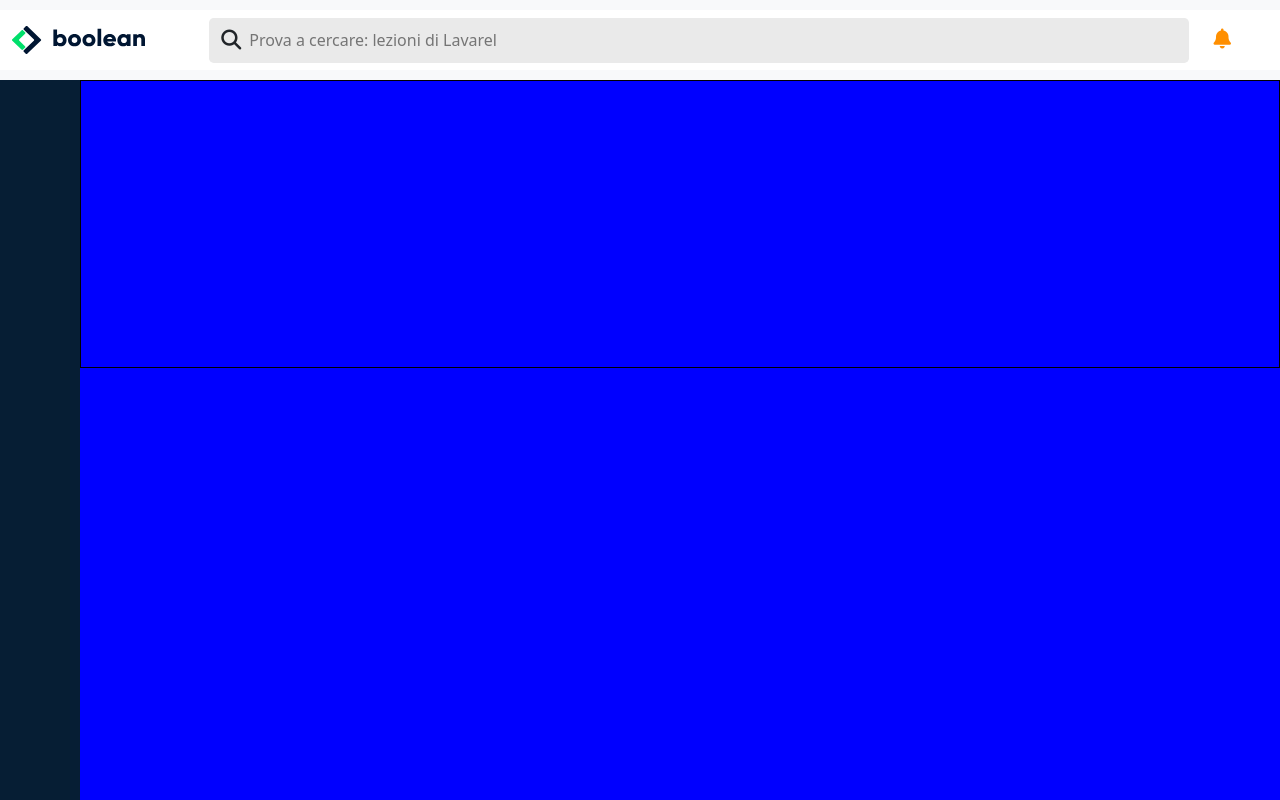
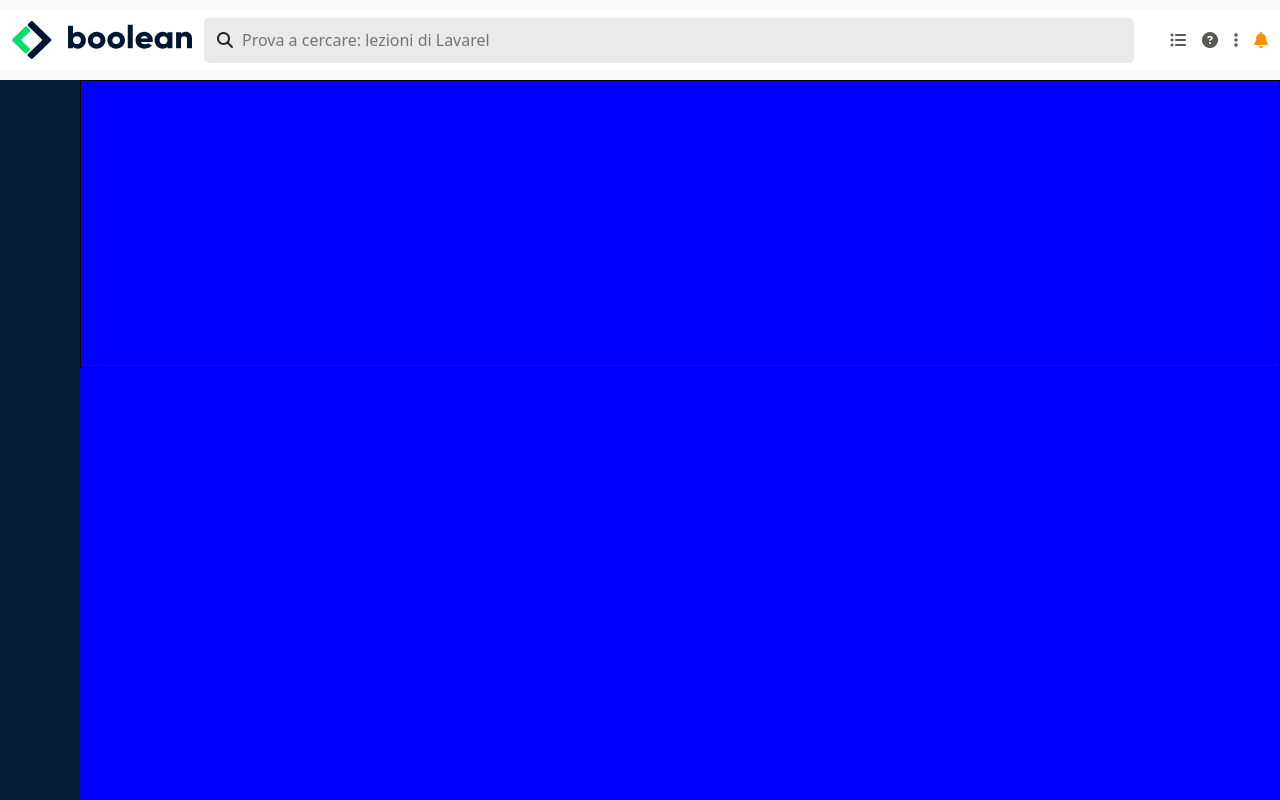
Before and after one commit to Marco9726/html-css-bootstrap-dashboard, a plain HTML site: page index.html in a window 1280 px wide. Drawn offline with nearby package versions, Linux system fonts and the light colour scheme.

Commit message:
header completato

```diff
--- a/css/style.css
+++ b/css/style.css
@@ -5,11 +5,18 @@
     box-sizing: border-box;
 }
 
+ul{
+    list-style-type: none;
+}
+
+.debug{
+    border: 1px solid red;
+}
+
 /* * HEADER * */
 header{
     height: 80px;
 }
-
 
 #logo-container{
     width: 80px;
@@ -19,11 +26,6 @@ header{
     background-color: rgb(234, 234, 234);
 }
 
-#searchbar i{
-    font-size: 1.25rem;
-    margin-right: .5rem;
-}
-
 #searchbar input[type="search"]{
     width: 100%;
     background-color: rgb(234, 234, 234);
@@ -31,13 +33,21 @@ header{
     border: none;
 }
 
-.dropdown i{
-    color: rgb(255,143,0);
+#navbar{
+    position: relative;
+    left: 1.5rem;
+}
+
+#bell{
     font-size: 1.25rem;
 }
 
-.debug{
-    border: 1px solid red;
+#navbar ul a{
+    color: rgb(91,88,88);
+}
+
+header #navbar .fa-bell{
+    color: rgb(255,143,0);
 }
 /* ** * MAIN * ** */
 main{
@@ -66,3 +76,9 @@ aside{
 
 
 /* ***** MEDIA QUERY *****  */
+/* desktop min 992px***  */
+@media screen and (min-width: 992px){
+    #logo-container{
+        width: 180px;
+    }
+}
--- a/index.html
+++ b/index.html
@@ -10,23 +10,27 @@
         <link rel="stylesheet" href="./css/style.css">
     </head>
     <body>
+        <!-- HEADER  -->
         <header class="d-flex align-items-center bg-light">
             <div id="header-container" class="container-fluid h-75 bg-white">
                 <div class="row justify-content-between w-100 h-100 align-items-center">
-                    <div class="col-2">
+                    <!-- logo  -->
+                    <div class="col flex-grow-0">
                         <div id="logo-container">
                             <img class="w-75 d-lg-none" src="./img/mobile-logo.png" alt="logo">
-                            <img class="d-none d-lg-block" src="./img/logo.svg" alt="logo">
+                            <img class="d-none d-lg-block w-100" src="./img/logo.svg" alt="logo">
                         </div>
                     </div>
+                    <!-- searchbar  -->
                     <div id="searchbar" class="col d-flex align-items-center flex-grow-1 h-75 rounded-3">
-                        <i class="fa-solid fa-magnifying-glass"></i>
+                        <i class="fa-solid fa-magnifying-glass me-2 btn p-0"></i>
                         <input type="search" name="search" placeholder="Prova a cercare: lezioni di Lavarel">
                     </div>
+                    <!-- navbar di destra  -->
                     <div id="navbar" class="col flex-grow-0 d-flex align-items-center h-75">
-                        <div class="dropdown">
+                        <div class="dropdown d-lg-none">
                             <a class="btn" href="#" role="button" data-bs-toggle="dropdown" aria-expanded="false">
-                                <i class="fa-solid fa-bell"></i>
+                                <i id="bell" class="fa-solid fa-bell"></i>
                             </a>
                             <ul class="dropdown-menu">
                               <li><a class="dropdown-item" href="#">Profilo</a></li>
@@ -34,6 +38,29 @@
                               <li><a class="dropdown-item" href="#">Logout</a></li>
                             </ul>
                         </div>
+                        <ul class="d-none d-lg-flex my-0 gx-1 w-100 p-0">
+                            <li>
+                                <a href="#"><i class="fa-solid fa-list-ul text"></i></a>
+                            </li>
+                            <li class="mx-3">
+                                <a href="#"><i class="fa-solid fa-circle-question"></i></a>
+                            </li>
+                            <li class="me-3">
+                                <a href="#"><i class="fa-solid fa-ellipsis-vertical"></i></a>
+                            </li>
+                            <li>
+                                <div class="dropdown">
+                                    <a href="#" role="button" data-bs-toggle="dropdown" aria-expanded="false">
+                                        <i class="fa-solid fa-bell"></i>
+                                    </a>
+                                    <ul class="dropdown-menu">
+                                      <li><a class="dropdown-item" href="#">Profilo</a></li>
+                                      <li><a class="dropdown-item" href="#">Fatturazione</a></li>
+                                      <li><a class="dropdown-item" href="#">Logout</a></li>
+                                    </ul>
+                                </div>
+                            </li>
+                        </ul>
                     </div>
                 </div>
             </div>
```
